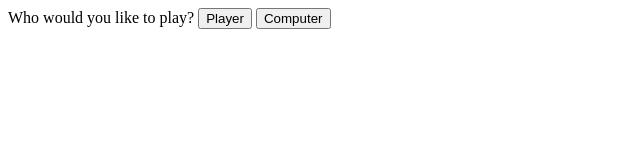
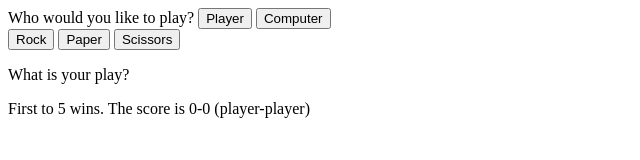
Before and after one commit to angus-cheng/rockPaperScissorsWithUI, a website: page index.html in a window 1280 px wide. Both pictures are taken after a click on the button "Player". Shown: the whole page, without its empty margins (0-640 px from the left). Drawn offline with Linux system fonts and the light colour scheme.

Commit message:
Changed toggleDisplay() to take id argument and added set of options for multiplayer mode

```diff
--- a/game.js
+++ b/game.js
@@ -94,13 +94,16 @@ function displayResult() {
     }
 }
 
-function toggleDisplay() {
-    element = document.getElementById('compGame');
+function toggleDisplay(id) {
+    element = document.getElementById(id);
     element.style.display = 'block';
 }
 
+const playerGameBut = document.querySelector('#multiplayer');
+playerGameBut.addEventListener('click', () => {toggleDisplay('playerGame')});
+
 const compGameBut = document.querySelector('#computer');
-compGameBut.addEventListener('click', toggleDisplay);
+compGameBut.addEventListener('click', () => {toggleDisplay('compGame')});
 
 const buttons = document.querySelectorAll('.option');
 buttons.forEach(button => button.addEventListener('click', displayResult));
--- a/index.html
+++ b/index.html
@@ -11,6 +11,15 @@
             <button id='multiplayer'>Player</button>
             <button id='computer'>Computer</button>
         </header>
+        <div id='playerGame'>
+            <button class='option' id='rock'>Rock</button>
+            <button class='option' id='paper'>Paper</button>
+            <button class='option' id='scissors'>Scissors</button>
+            <p>What is your play?</p>
+            <div class="playerOption"></div>
+            <div class="result"></div>
+            <div class='score'>First to 5 wins. The score is 0-0 (player-player)</div>
+        </div>
         <div id='compGame'>
             <button class='option' id='rock'>Rock</button>
             <button class='option' id='paper'>Paper</button>
@@ -19,7 +28,7 @@
             <div class="playerOption"></div>
             <div class="result"></div>
             <div class='score'>First to 5 wins. The score is 0-0 (player-computer)</div>
-            <script src='game.js'></script>
         </div>
+        <script src='game.js'></script>
     </body>
 </html>
--- a/styles.css
+++ b/styles.css
@@ -1,3 +1,7 @@
 #compGame {
     display: none;
 }
+
+#playerGame {
+    display: none;
+}
```
